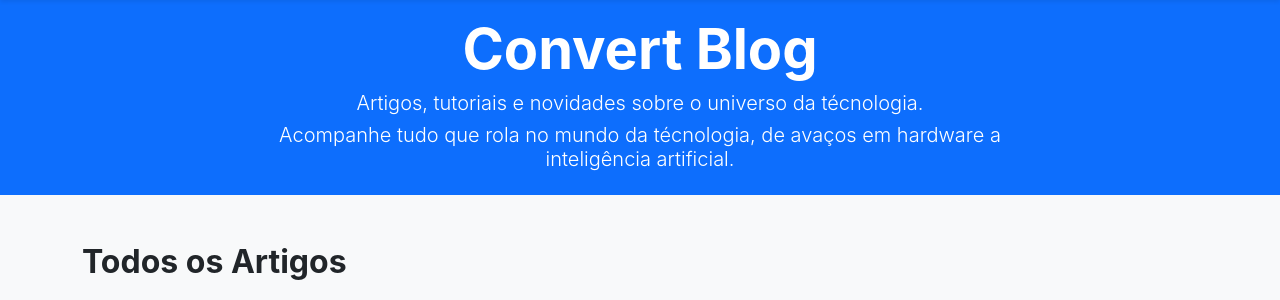
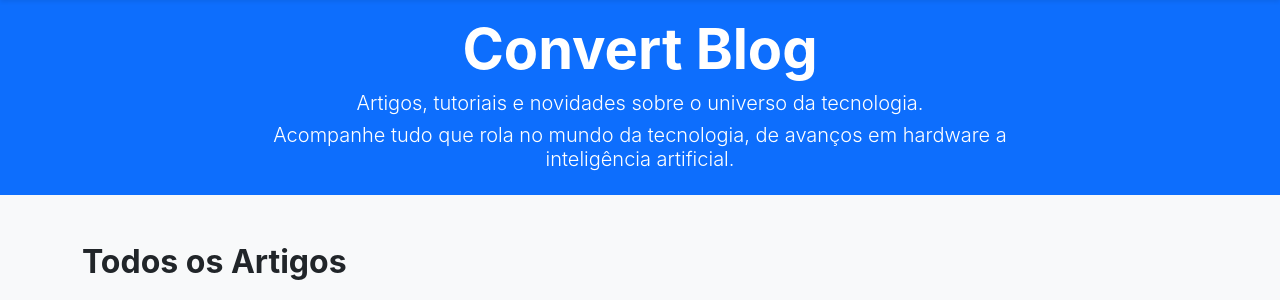
Before and after one commit to KelvinPardinho/CONVERT-2.0, a Django app: page /blog/ in a window 1280 px wide. Shown: the part 71-371 px from the top of the page. Run offline with Django 5.2, Linux system fonts and the light colour scheme; data that the repository does not hold is empty; some libraries are stand-ins or nearby versions.

Commit message:
ajuste de texto no front

```diff
--- a/templates/blog/index.html
+++ b/templates/blog/index.html
@@ -20,8 +20,8 @@
 <section class="blog-header text-center">
     <div class="container">
         <h1 class="display-4 fw-bold">Convert Blog</h1>
-        <h2 class="lead col-lg-8 mx-auto">Artigos, tutoriais e novidades sobre o universo da técnologia.</h2>
-        <h2 class="lead col-lg-8 mx-auto">Acompanhe tudo que rola no mundo da técnologia, de avaços em hardware a inteligência artificial.</h2>
+        <h2 class="lead col-lg-8 mx-auto">Artigos, tutoriais e novidades sobre o universo da tecnologia.</h2>
+        <h2 class="lead col-lg-8 mx-auto">Acompanhe tudo que rola no mundo da tecnologia, de avanços em hardware a inteligência artificial.</h2>
     </div>
 </section>
 
```
